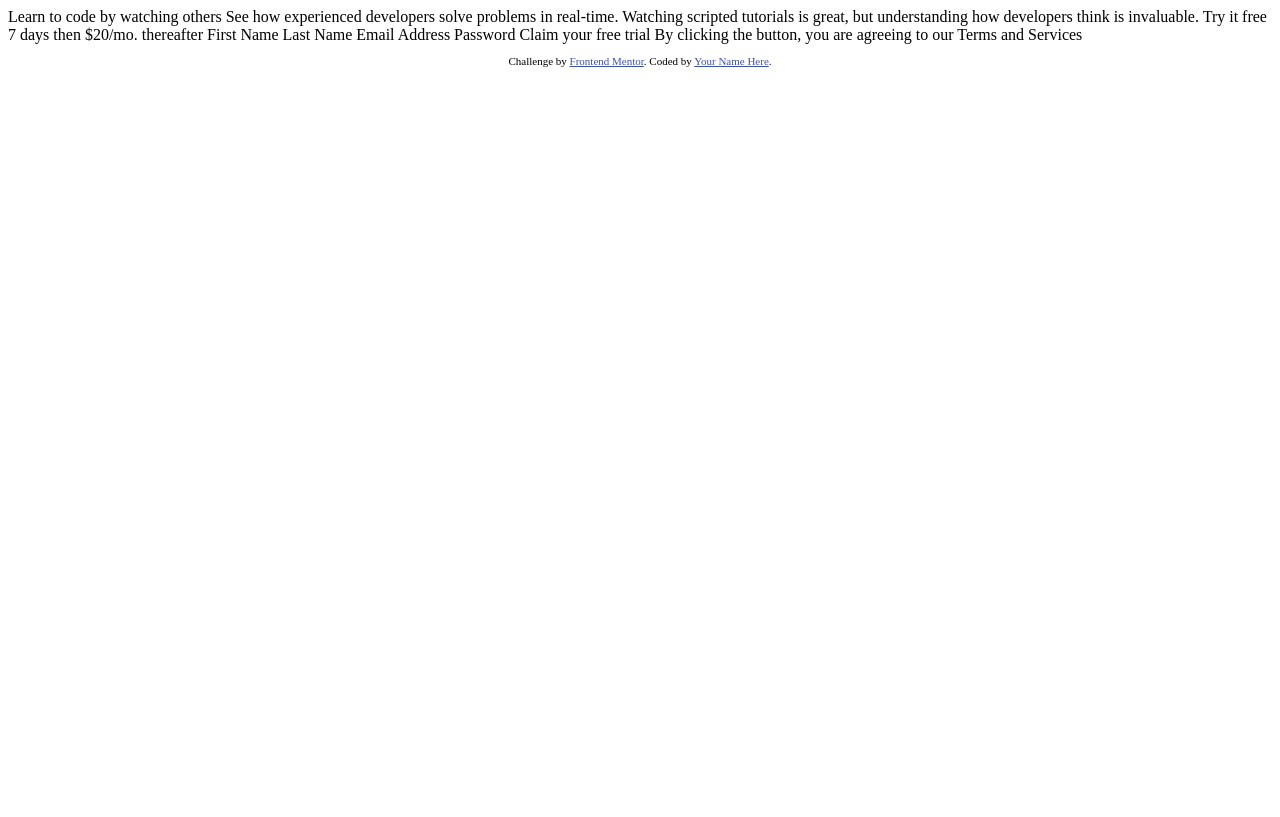
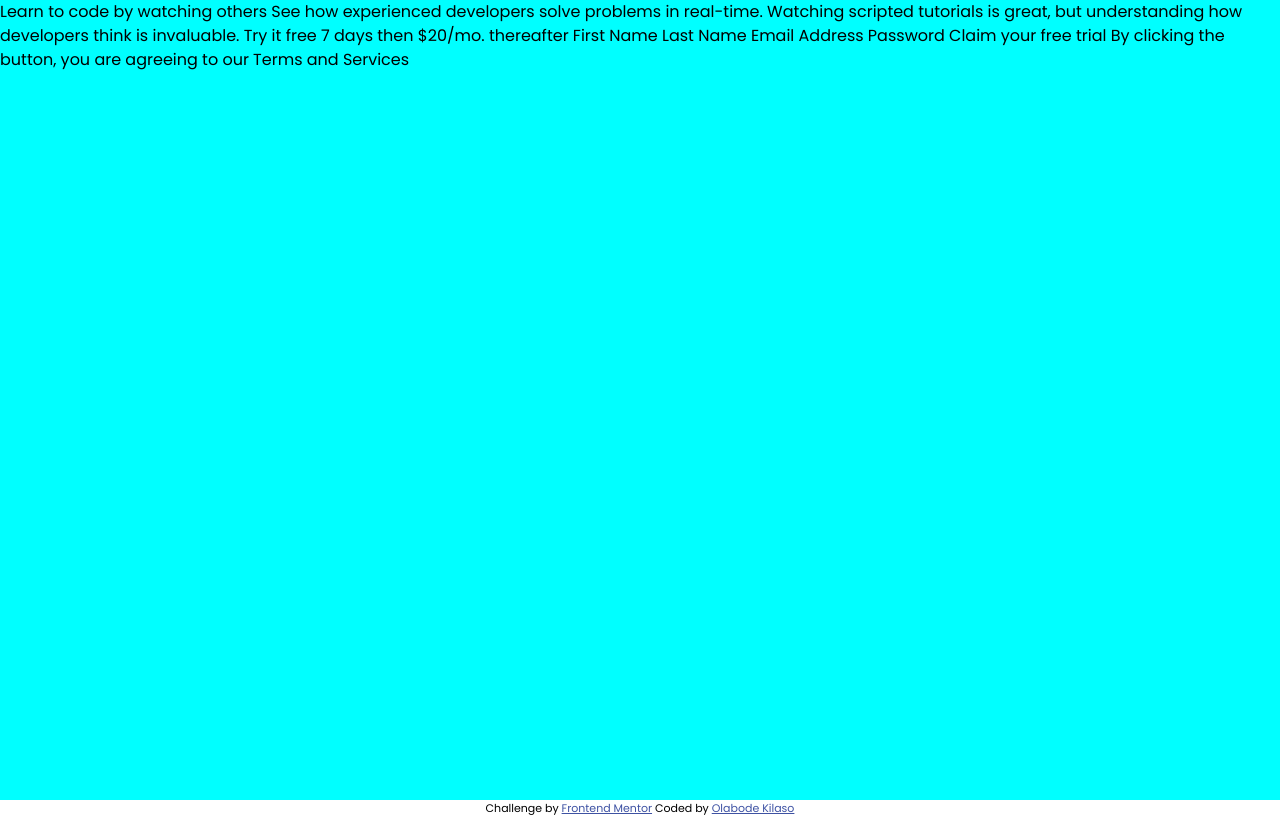
Before and after one commit to Great-kiola/Intro-comp-with-signup-fem, a plain HTML site: page index.html in a window 1280 px wide. Drawn offline with Linux system fonts and the light colour scheme.

Commit message:
Made changes to the files

```diff
--- a/index.html
+++ b/index.html
@@ -5,17 +5,16 @@
   <meta name="viewport" content="width=device-width, initial-scale=1.0"> <!-- displays site properly based on user's device -->
 
   <link rel="icon" type="image/png" sizes="32x32" href="./images/favicon-32x32.png">
+  <link rel="stylesheet" href="style.css">
 
   <title>Frontend Mentor | Intro component with sign up form</title>
 
-  <!-- Feel free to remove these styles or customise in your own stylesheet 👍 -->
-  <style>
-    .attribution { font-size: 11px; text-align: center; }
-    .attribution a { color: hsl(228, 45%, 44%); }
-  </style>
 </head>
 <body>
 
+  <main>
+    <div class="container">
+      <div class="firstDiv"></div>
       Learn to code by watching others
 
       See how experienced developers solve problems in real-time. Watching scripted tutorials is great,
@@ -32,10 +31,17 @@
 
       By clicking the button, you are agreeing to our Terms and Services
 
+
+      <div class="secondDiv"></div>
+    </div>
+  </main>
+
+
+
   <footer>
     <p class="attribution">
-      Challenge by <a href="https://www.frontendmentor.io?ref=challenge" target="_blank">Frontend Mentor</a>.
-      Coded by <a href="#">Your Name Here</a>.
+      Challenge by <a href="https://www.frontendmentor.io?ref=challenge" target="_blank">Frontend Mentor</a>
+      Coded by <a href="https://www.frontendmentor.io/profile/Great-kiola">Olabode Kilaso</a>
     </p>
   </footer>
 </body>
--- a/style.css
+++ b/style.css
@@ -1,7 +1,26 @@
-@import url('https://fonts.googleapis.com/css2?family=Poppins:wght@300;400;500;600;700&display=swap');
+@import url("https://fonts.googleapis.com/css2?family=Poppins:wght@300;400;500;600;700&display=swap");
 
-*{
-    margin: 0;
-    padding: 0;
-    box-sizing: border-box;
+* {
+  margin: 0;
+  padding: 0;
+  box-sizing: border-box;
+  font-family: 'Poppins', sans-serif;
 }
+
+body{
+    line-height: 1.5;
+    min-height: 100vh;
+}
+
+.container{
+    height: 100vh;
+    background-color: aqua;
+}
+
+.attribution {
+  font-size: 11px;
+  text-align: center;
+}
+.attribution a {
+  color: hsl(228, 45%, 44%);
+}
```
Also changed, not shown: 1 other file. Lines whose indentation alone changed are shown as unchanged.
